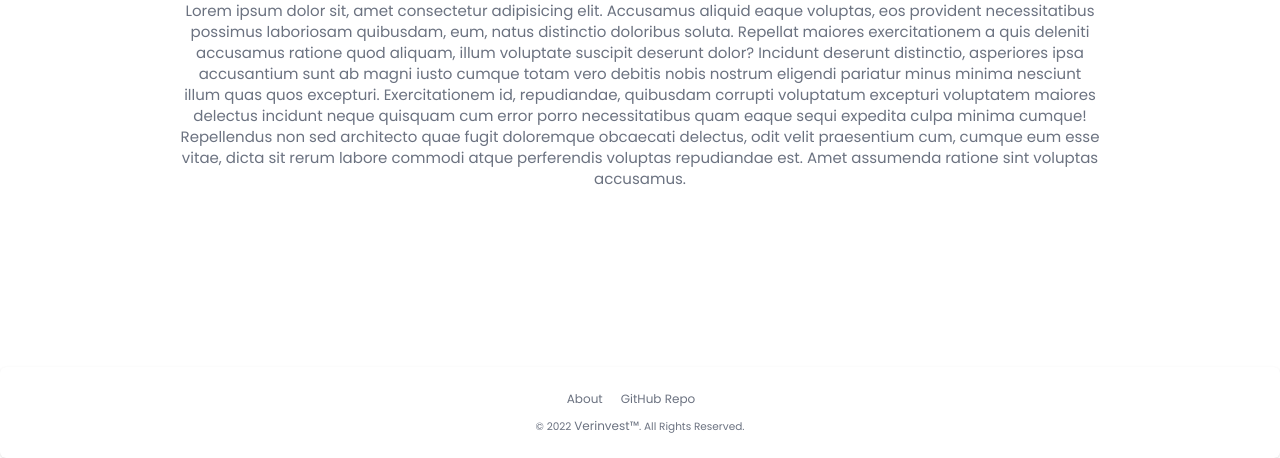
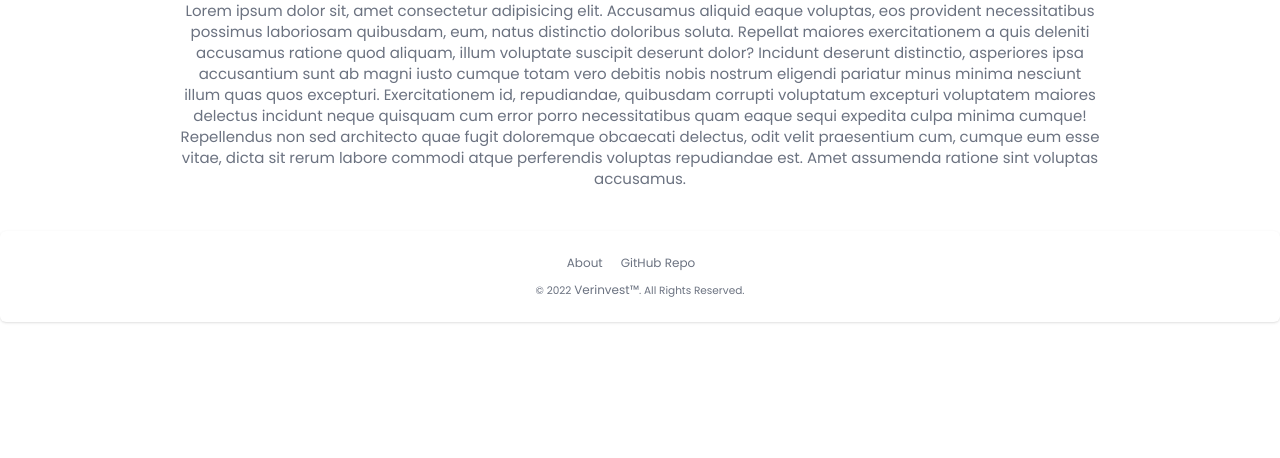
Before and after one commit to jeremyalv/verinvest-tk-pbp-b03, a Django app: page /about/ in a window 1280 px wide. Shown: the part 342-800 px from the top of the page. Run offline with Django 4.2, Linux system fonts and the light colour scheme; some libraries are stand-ins or nearby versions.

Commit message:
fixed register bug

```diff
--- a/landing_page/templates/footer.html
+++ b/landing_page/templates/footer.html
@@ -1,4 +1,4 @@
-<footer class="flex flex-col-reverse items-center mt-auto p-6 bg-white rounded-lg shadow md:flex md:items-center md:justify-between md:px-12 bottom-0">
+<footer class="flex flex-col-reverse items-center mt-auto p-6 mt-4 md:mt-8 bg-white rounded-lg shadow md:flex md:items-center md:justify-between md:px-12 bottom-0">
     <span class="py-2 text-sm text-gray-500 sm:text-center">© 2022 <a href="/" class="hover:underline">Verinvest™</a>. All Rights Reserved.
     </span>
     <ul class="flex flex-wrap py-2 items-center mt-3 text-sm text-gray-500 sm:mt-0">
--- a/landing_page/templates/register.html
+++ b/landing_page/templates/register.html
@@ -7,6 +7,10 @@
             <h1 class="mb-4 text-3xl md:text-4xl lg:text-5xl font-extrabold tracking-tight leading-none text-gray-900">Join us and ignite <span class="text-3xl md:text-4xl lg:text-5xl underline underline-offset-3 decoration-4 decoration-primary">smart discussions</span> nationwide.</h1>
             <p class="text-lg font-normal text-gray-500 lg:text-xl">Here at Flowbite we focus on markets where technology, innovation, and capital can unlock long-term value and drive economic growth.</p>
         </div>
+
+        <!-- {% for user in users %}
+            <h1>{{ user.username }}</h1>
+        {% endfor %} -->
 
         <form method="post" id="registerForm">
             {% csrf_token %}
--- a/landing_page/views.py
+++ b/landing_page/views.py
@@ -33,8 +33,7 @@
         if form.is_valid():
             form.save()
 
-
-            # return HttpResponseRedirect('landing_page:login')
+            return HttpResponseRedirect(reverse('landing_page:login'))
 
     context = {
         'form': UserCreationForm(),
```
Also changed, not shown: db.sqlite3, 1 other file.
